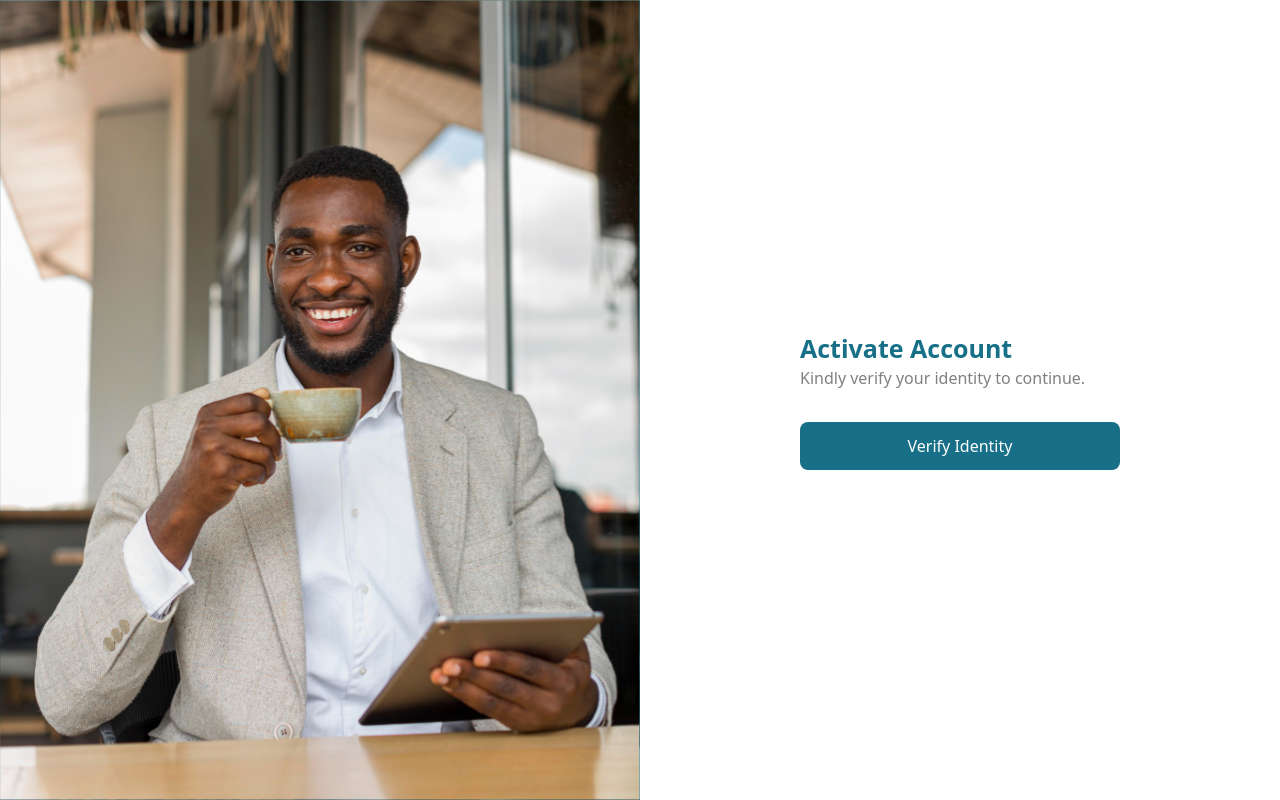
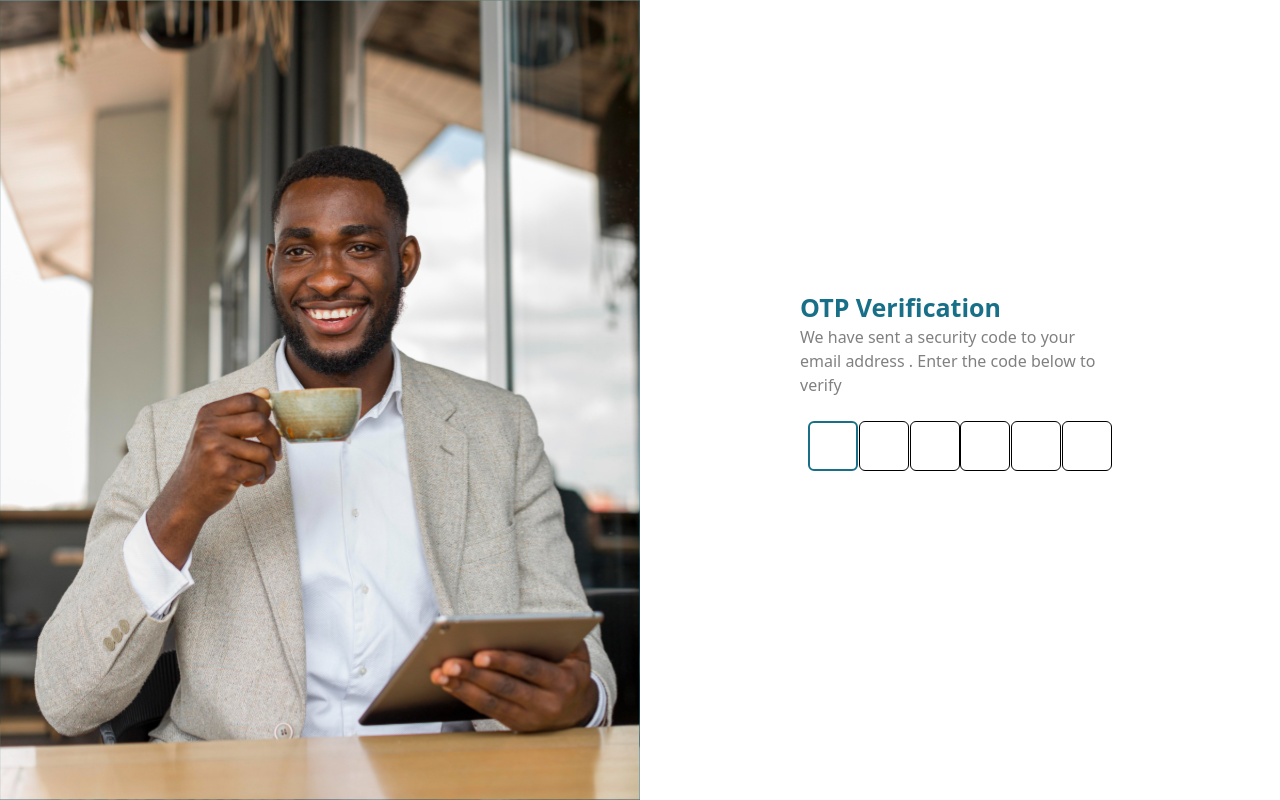
Before and after one commit to Opesco12/utlam-web-app, a React (Vite) app: page /account/activate in a window 1280 px wide. Built offline with nearby package versions, Linux system fonts and the light colour scheme; no server answers.

Commit message:
removed smileId integration

```diff
--- a/src/App.jsx
+++ b/src/App.jsx
@@ -263,7 +263,7 @@ function App() {
                   <Helmet>
                     <title>UTLAM | Activate Account</title>
                   </Helmet>
-                  <ActivateAccount />
+                  <Otp />
                 </PublicRoute>
               }
             />
--- a/src/screens/OTP.jsx
+++ b/src/screens/OTP.jsx
@@ -1,19 +1,18 @@
+import { useEffect, useState } from "react";
 import { useLocation, useNavigate, Navigate } from "react-router-dom";
+import { Toaster, toast } from "sonner";
 
 import AppButton from "../components/AppButton";
 import OtpInput from "../components/Otp_Input";
 import StyledText from "../components/StyledText";
 import { Colors } from "../constants/Colors";
 import { obfuscateEmail } from "../helperFunctions/obfuscateEmail";
-import { useEffect, useState } from "react";
 import { activateAccount, login2fa, resnedActivationCode } from "../api";
 import { userStorage } from "../storage/userStorage";
 import { keys } from "../storage/kyes";
 import SmallLoadingSpinner from "../components/SmallLoadingSpinner";
 
 import { useAuth } from "../context/AuthProvider";
-import { Toaster, toast } from "sonner";
-import axios from "axios";
 
 const Otp = () => {
   const { setIsAuthenticated } = useAuth();
@@ -27,15 +26,15 @@ const Otp = () => {
   const handleSubmit = async () => {
     setLoading(true);
     if (stateData?.header) {
-      // const info = {
-      //   username: stateData?.email,
-      //   securityCode: code.join(""),
-      // };
-      // const data = await activateAccount(info);
-      // if (data) {
-      //   toast.success("Your account has been successfully activated");
-      //   navigate("/login");
-      // }
+      const info = {
+        username: stateData?.email,
+        securityCode: code.join(""),
+      };
+      const data = await activateAccount(info);
+      if (data) {
+        toast.success("Your account has been successfully activated");
+        navigate("/login");
+      }
     } else {
       const data = await login2fa({
         email: stateData?.email,
@@ -123,7 +122,7 @@ const Otp = () => {
               </AppButton>
             )}
 
-            {/* {stateData?.header && (
+            {stateData?.header && (
               <div className="my-[10px] text-center">
                 <StyledText color={Colors.light}>
                   Didn't get a code?{"  "}
@@ -135,7 +134,7 @@ const Otp = () => {
                   </span>
                 </StyledText>
               </div>
-            )} */}
+            )}
           </div>
         </div>
       </div>
```
